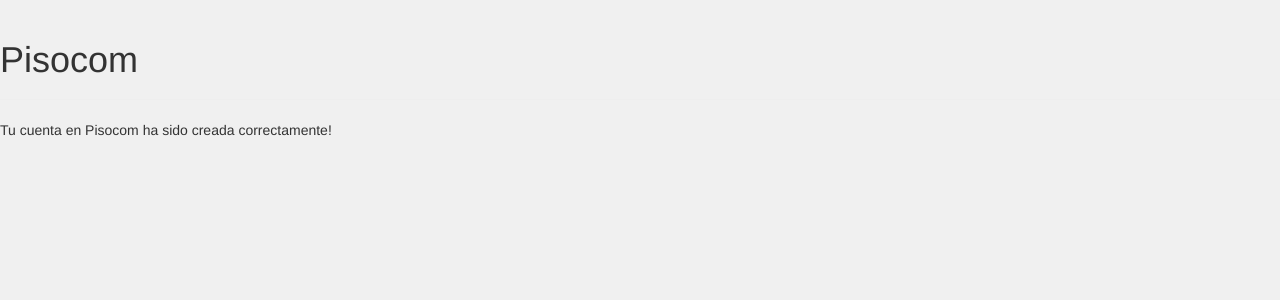
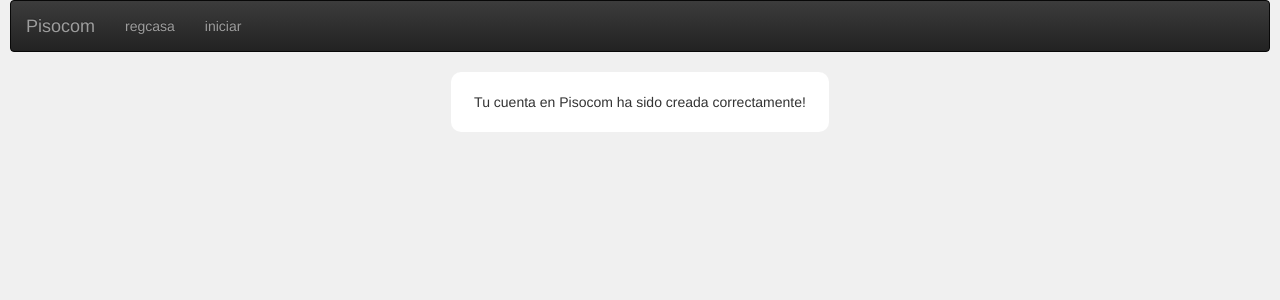
Before and after one commit to Rayxa/pisocom, a Django app: page /user_created in a window 1280 px wide. Shown: the top 300 px of the page. Run offline with Django 3.2, Linux system fonts and the light colour scheme; some libraries are stand-ins or nearby versions.

Commit message:
Mejorada la presentación del formulario de registro

```diff
--- a/main/forms.py
+++ b/main/forms.py
@@ -19,10 +19,6 @@ class RegistrationForm(UserCreationForm):
         error_messages={'required': 'Debes aceptar las condiciones de uso para continuar'}
     )
 
-    class Meta:
-        model = User
-        fields = ("username", "email", "password1", "password2", "captcha", "tos")
-
     def save(self, commit=True):
         user = super(RegistrationForm, self).save(commit=False)
         user.email = self.cleaned_data["email"]
--- a/main/static/css/pisocom.css
+++ b/main/static/css/pisocom.css
@@ -1,4 +1,5 @@
 body {
+	padding: 0px 10px 10px 10px;
 	background-color: rgb(240,240,240)
 }
 
@@ -6,14 +7,19 @@ body {
 	text-align:center;
 }
 
+.error {
+	color: red
+}
+
 hr {
 	height: 1px;
     background: rgb(200,200,200);
 }
 
+
 .registration-form {
 	background-color: white;
-	border-radius: 10px;
+	border-radius: 5px;
 	padding: 20px 40px 20px 40px;
 	margin: auto;
 	width: 45%;
@@ -24,6 +30,12 @@ hr {
 	margin-bottom: 30px;
 }
 
-.registration-form button {
-	margin-top: 20px;
+
+.message-box {
+	background-color: white;
+	border-radius: 10px;
+	margin: auto;
+	padding: 20px;
+	text-align: center;
+	width: 30%;
 }
--- a/main/templates/pisocom/base.html
+++ b/main/templates/pisocom/base.html
@@ -1,6 +1,4 @@
-
 {% load staticfiles %}
-
 
 <html>
     <head>
@@ -10,11 +8,32 @@
         <link rel="stylesheet" href="{% static 'css/pisocom.css' %}">
     </head>
 <body>
-    <div class="page-header">
-		<h1>Pisocom</h1>
+	<header>
+		<nav class="navbar navbar-inverse">
+			<div class="container-fluid">
+				<div class="navbar-header">
+					<button type="button" class="navbar-toggle collapsed" data-toggle="collapse" data-target="#navbar1">
+						<span class="sr-only">Menu</span>
+						<span class="icon-bar"></span>
+						<span class="icon-bar"></span>
+						<span class="icon-bar"></span>
+					</button>
+					<a href="/" class="navbar-brand" >Pisocom</a>
+				</div>
+				<div class="collapse navbar-collapse" id="navbar1">
+					<ul class="nav navbar-nav">
+						<li><a href="/casa/nueva/">regcasa</a></li>
+						<li><a href="/cuenta/login">iniciar</a></li>
+					</ul>
+				</div>
+			</div>
+		</nav>
+	</header>
+
 	</div>
         {% block content %}
         {% endblock %}
     </div>
+
 </body>
 </html>
--- a/main/templates/pisocom/user_created.html
+++ b/main/templates/pisocom/user_created.html
@@ -1,5 +1,7 @@
 {% extends 'pisocom/base.html' %}
 
 {% block content %}
-	<p>Tu cuenta en Pisocom ha sido creada correctamente!</p>
+	<div class="message-box">
+		Tu cuenta en Pisocom ha sido creada correctamente!
+	</div>
 {% endblock%}
```
Also changed, not shown: main/templates/pisocom/register.html (+19 -12 lines).
